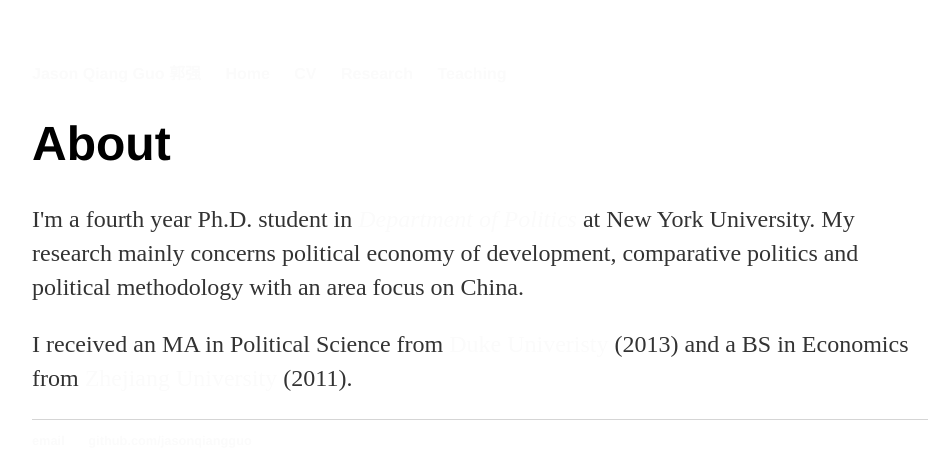
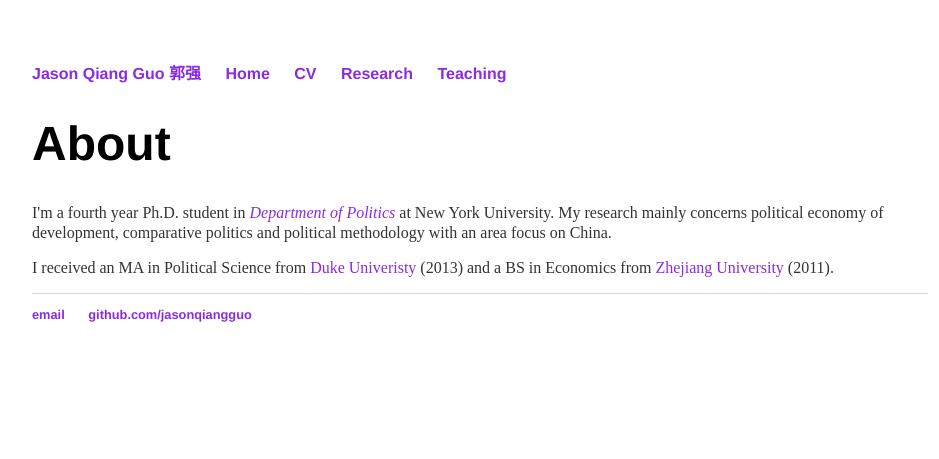
Before and after one commit to jasonqiangguo/jasonqiangguo.github.io, a Jekyll site: the page built from index.html, in a window 1280 px wide. Shown: the top 459 px of the page, without its empty margins (160-1099 px from the left). Built offline with Jekyll 4.4.1, drawn with Linux system fonts in a browser that asks for light colours.

Commit message:
homepage

```diff
--- a/css/main.css
+++ b/css/main.css
@@ -14,7 +14,7 @@
 }
 a {
     text-decoration: none;
-    color: #fbfbfb;
+    color: #8A2BE2;
 }
 a:hover {
     text-decoration: underline;
@@ -24,8 +24,8 @@
     font-family:'Helvetica', 'Arial', 'Sans-Serif';
 }
 p {
-    font-size: 1.5em;
-    line-height: 1.4em;
+    font-size: 1em;
+    line-height: 1.2em;
     color: #333;
 }
 footer {
```
